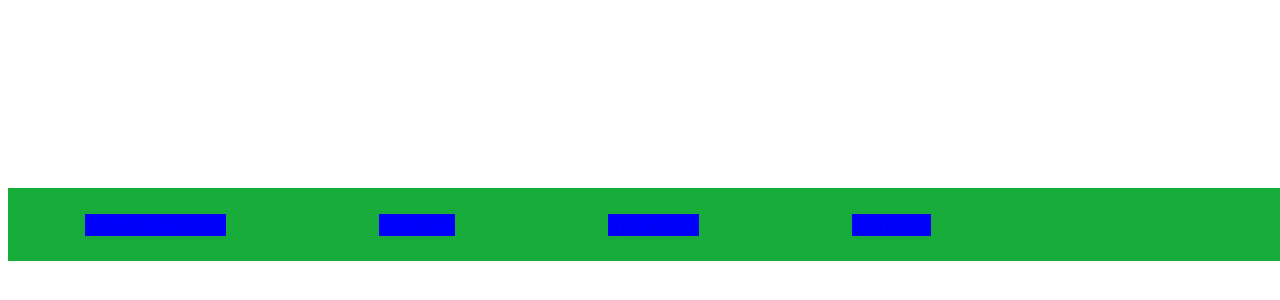
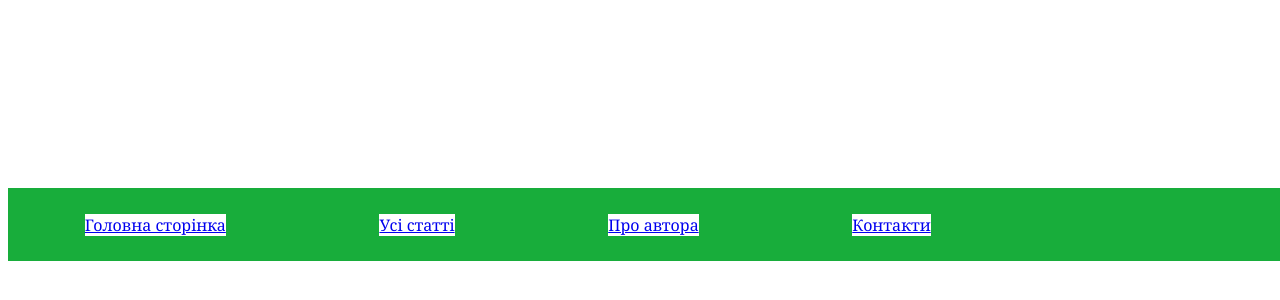
Before and after one commit to martalylo/martalylo.github.io, a plain HTML site: page Tema7/index2.html in a window 1280 px wide. Shown: the part 62-362 px from the top of the page. Drawn offline with Linux system fonts and the light colour scheme.

Commit message:
Update index2.html

```diff
--- a/Tema7/index2.html
+++ b/Tema7/index2.html
@@ -10,7 +10,7 @@
     div.menu>div{float:left; margin:2% 6%; front-size:x-large;}
     div a:hover{background-color:#2c590a;}
     div a:active{background-color:blue;}
-    div a:link{background-color:blue;}
+    div a:link{background-color:white;}
     div a:visited{background-color:purple;}
 </style>
 </head>
```
